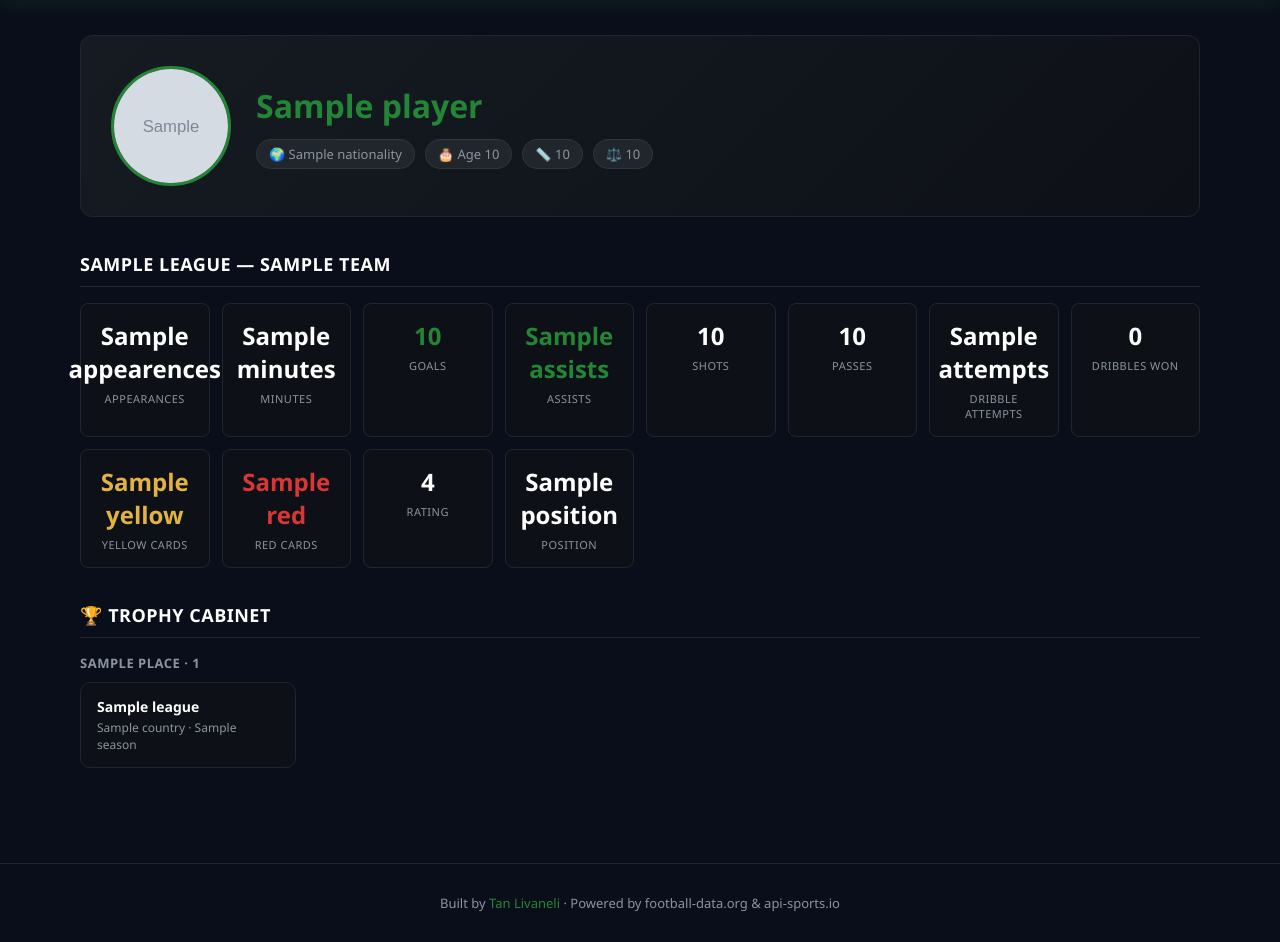
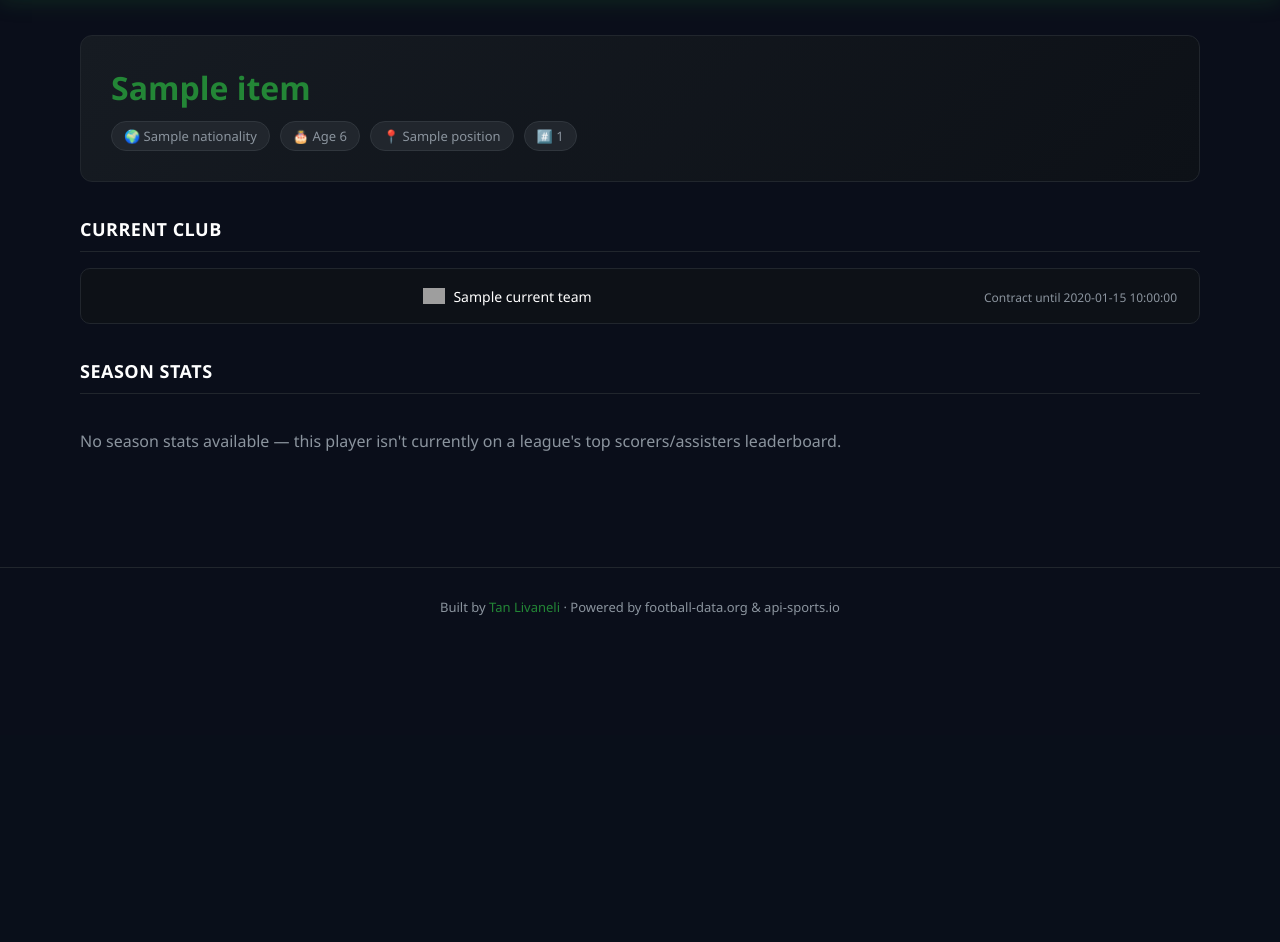
Before and after one commit to tanlivaneli/ScoutView, a Flask app: page /player/1 in a window 1280 px wide. Shown: the part 65-1007 px from the top of the page. After the commit the page ends 681 px from the top, so only its background shows below. Run offline with Flask 3, Linux system fonts and the light colour scheme; grey boxes marked "Sample" are stand-in pictures; a database or web service that is not in the repository returns one stand-in record (values such as "Sample title"); grey boxes are pictures that could not be loaded.

Commit message:
Remove API-Sports and rebuild player search on football-data.org
The API-Sports key got suspended after deploying publicly (its free
tier isn't meant for production traffic), breaking player search and
profiles. Rebuilds both entirely on football-data.org, which already
covers the rest of the app reliably: search now scans the squads
already fetched for team search, and profiles use the persons endpoint
plus a cross-reference against the scorers/assisters leaderboards for
season stats. Trade-off: no more detailed per-match stats or player
trophy histories, since football-data.org's free tier doesn't offer
that data.

Co-Authored-By: Claude Sonnet 5 <noreply@anthropic.com>

```diff
--- a/app.py
+++ b/app.py
@@ -1,7 +1,7 @@
 import os
 import time
 import unicodedata
-from itertools import groupby
+from datetime import date
 from flask import Flask, render_template, request, redirect, url_for
 import requests
 from dotenv import load_dotenv
@@ -14,10 +14,6 @@ API_KEY = os.environ["FOOTBALL_DATA_API_KEY"]
 BASE_URL = "https://api.football-data.org/v4"
 HEADERS = {"X-Auth-Token": API_KEY}
 
-RAPID_KEY = os.environ["API_SPORTS_KEY"]
-RAPID_HOST = "https://v3.football.api-sports.io"
-RAPID_HEADERS = {"x-apisports-key": RAPID_KEY}
-
 LEAGUES = {
     "PL": "Premier League",
     "BL1": "Bundesliga",
@@ -26,23 +22,6 @@ LEAGUES = {
     "FL1": "Ligue 1",
     "CL": "Champions League"
 }
-
-RAPID_LEAGUES = {
-    39: "Premier League",
-    78: "Bundesliga",
-    140: "La Liga",
-    135: "Serie A",
-    61: "Ligue 1",
-    2: "Champions League"
-}
-
-# Seasons in API-Sports are labeled by the year they start
-# (e.g. the 2025/26 season is "2025"). The free API-Sports plan
-# only has access to seasons 2022-2024, so this is capped at 2024
-# until the plan is upgraded — bumping it further will return
-# zero results with a "Free plans do not have access to this
-# season" error.
-CURRENT_SEASON = 2024
 
 # Simple in-memory cache so repeat page loads (e.g. two people checking the
 # same standings, or one person clicking back and forth) don't re-hit the
@@ -471,22 +450,25 @@ TEAM_NAME_STOPWORDS = {
 }
 
 
+def strip_accents(text):
+    return unicodedata.normalize("NFKD", text or "").encode("ascii", "ignore").decode()
+
+
 def significant_words(name):
     """Break a club name down to its meaningful words: strip accents,
     treat hyphens/periods as spaces, and drop common filler words/suffixes
-    (FC, CF, 'de', founding-year numbers, etc.) that the two APIs don't
-    always agree on including."""
-    stripped = unicodedata.normalize("NFKD", name or "").encode("ascii", "ignore").decode().lower()
-    stripped = stripped.replace("-", " ").replace(".", " ")
+    (FC, CF, 'de', founding-year numbers, etc.) that don't reliably tell
+    two differently-phrased versions of the same club name apart."""
+    stripped = strip_accents(name).lower().replace("-", " ").replace(".", " ")
     return {w for w in stripped.split() if w not in TEAM_NAME_STOPWORDS}
 
 
 def teams_match(name_a, name_b):
     """True if two club names likely refer to the same club, even when
-    phrased differently between football-data.org and API-Sports (e.g.
-    'Atletico Madrid' vs 'Club Atlético de Madrid', or 'Paris Saint-Germain
-    FC' vs 'Paris Saint Germain'). Matches if the smaller set of
-    significant words is fully contained in the larger one."""
+    phrased differently (e.g. 'Atletico Madrid' vs 'Club Atlético de
+    Madrid', or 'Paris Saint-Germain FC' vs 'Paris Saint Germain').
+    Matches if the smaller set of significant words is fully contained
+    in the larger one."""
     words_a, words_b = significant_words(name_a), significant_words(name_b)
     if not words_a or not words_b:
         return False
@@ -504,8 +486,7 @@ def get_team_honours(team_name):
     the name, while a shared city name tends to trail as a suffix."""
     if not team_name:
         return None
-    stripped = unicodedata.normalize("NFKD", team_name).encode("ascii", "ignore").decode()
-    normalized = stripped.lower()
+    normalized = strip_accents(team_name).lower()
 
     best_key, best_position = None, None
     for key, honours in TEAM_HONOURS.items():
@@ -722,150 +703,78 @@ def player_search():
     if not query:
         return render_template("home.html", leagues=LEAGUES)
 
-    # strip accents (API-Sports search doesn't reliably match accented
-    # characters, e.g. "Mbappé" vs "Mbappe")
-    ascii_query = unicodedata.normalize("NFKD", query).encode("ascii", "ignore").decode()
-    normalized_query = ascii_query.lower()
+    normalized_query = strip_accents(query).lower()
+    all_teams = get_all_teams()
 
-    # search by surname alone first — API-Sports seems to match this more
-    # reliably than a full "first last" search — and only fall back to
-    # the full name if that comes up completely empty
-    surname = ascii_query.split()[-1] if " " in ascii_query else ascii_query
-    search_terms = [surname]
-    if surname != ascii_query:
-        search_terms.append(ascii_query)
+    seen = set()
+    matches = []
+    for t in all_teams:
+        for p in t.get("squad", []):
+            if p["id"] in seen:
+                continue
+            if normalized_query in strip_accents(p["name"]).lower():
+                seen.add(p["id"])
+                matches.append({"player": p, "team": t})
 
-    best_by_player = {}
-    season = CURRENT_SEASON
-    api_limited = False
-    limit_message = ""
+    # if we know which club the link was clicked from, prefer that
+    # candidate — narrows down same-name collisions (rare, but possible
+    # for a common surname search)
+    if team_hint:
+        team_matches = [m for m in matches if teams_match(team_hint, m["team"]["name"])]
+        if team_matches:
+            matches = team_matches
 
-    for term in search_terms:
-        if best_by_player or api_limited:
-            break  # already found someone, or already hit a quota — stop calling the API
-        for league_id in RAPID_LEAGUES:
-            if api_limited:
-                break
-            url = f"{RAPID_HOST}/players?search={term}&league={league_id}&season={season}"
-            data = cached_get(url, RAPID_HEADERS, ttl_seconds=600)
-            errors = data.get("errors")
-            if isinstance(errors, dict):
-                if errors.get("rateLimit"):
-                    api_limited = True
-                    limit_message = "The player data API is temporarily rate-limited — wait a few seconds and try again."
-                    continue
-                if errors.get("requests"):
-                    api_limited = True
-                    limit_message = "The player data API's free daily request quota has been used up for today — try again after it resets (usually around midnight UTC)."
-                    continue
-            for item in data.get("response", []):
-                pid = item["player"]["id"]
-                stats = item.get("statistics") or [{}]
-                appearances = (stats[0].get("games") or {}).get("appearences") or 0
+    if len(matches) == 1:
+        return redirect(url_for("player_profile", player_id=matches[0]["player"]["id"]))
 
-                existing = best_by_player.get(pid)
-                existing_appearances = 0
-                if existing:
-                    existing_stats = existing.get("statistics") or [{}]
-                    existing_appearances = (existing_stats[0].get("games") or {}).get("appearences") or 0
+    return render_template("player_search.html", players=matches, query=query, leagues=LEAGUES)
 
-                # keep whichever league shows more actual game time — a stale,
-                # zero-appearance record from a former club shouldn't win over
-                # the club a player has actually featured for this season
-                if existing is None or appearances > existing_appearances:
-                    best_by_player[pid] = item
 
-    players = list(best_by_player.values())
-
-    def team_name_of(p):
-        stats = p.get("statistics") or [{}]
-        return (stats[0].get("team") or {}).get("name") or ""
-
-    # Check the team hint FIRST, against every candidate — not just ones
-    # whose full name matches exactly. This matters because API-Sports
-    # stores names abbreviated ("H. Kane"), while football-data.org (what
-    # Top Scorers/Assisters/Squad pages use) gives full names ("Harry
-    # Kane") — those will basically never match each other exactly. The
-    # team we already knew the player by, from wherever the link was
-    # clicked, is the more reliable signal.
-    if team_hint:
-        team_matches = [p for p in players if team_name_of(p) and teams_match(team_hint, team_name_of(p))]
-        if len(team_matches) == 1:
-            return redirect(url_for("player_profile", player_id=team_matches[0]["player"]["id"]))
-        if len(team_matches) > 1:
-            # more than one candidate at that same club (rare, but possible
-            # for a very common name) — narrow the list shown to just those,
-            # rather than showing every unrelated same-surname player too
-            players = team_matches
-
-    # no usable team hint (e.g. a manual homepage search), or the hint
-    # didn't narrow it down — fall back to an exact full-name match,
-    # which still works for players whose API-Sports name isn't abbreviated
-    exact_matches = [
-        p for p in players
-        if unicodedata.normalize("NFKD", p["player"]["name"]).encode("ascii", "ignore").decode().lower()
-        == normalized_query
-    ]
-    if len(exact_matches) == 1:
-        return redirect(url_for("player_profile", player_id=exact_matches[0]["player"]["id"]))
-
-    # otherwise, if the search resolved to exactly one player overall,
-    # skip the results list and go straight to their profile
-    if len(players) == 1:
-        return redirect(url_for("player_profile", player_id=players[0]["player"]["id"]))
-
-    return render_template("player_search.html", players=players, query=query, leagues=LEAGUES,
-                           api_limited=api_limited, limit_message=limit_message)
+def get_player_season_stats(player_id, current_team):
+    """football-data.org's free tier has no per-player season-stats
+    endpoint — the closest it offers is the top-scorers leaderboard per
+    competition. Cross-reference that against whichever of our 6 leagues
+    the player's current club competes in, so goals/assists are shown
+    for players who rank high enough to appear on it."""
+    if not current_team:
+        return None
+    for comp in current_team.get("runningCompetitions", []):
+        code = comp.get("code")
+        if code not in LEAGUES:
+            continue
+        url = f"{BASE_URL}/competitions/{code}/scorers?limit=100"
+        data = cached_get(url, HEADERS)
+        for item in data.get("scorers", []):
+            if item.get("player", {}).get("id") == player_id:
+                return {
+                    "competition": LEAGUES[code],
+                    "goals": item.get("goals") or 0,
+                    "assists": item.get("assists") or 0,
+                    "penalties": item.get("penalties") or 0,
+                    "played_matches": item.get("playedMatches") or 0,
+                }
+    return None
 
 
 @app.route("/player/<int:player_id>")
 def player_profile(player_id):
-    season = CURRENT_SEASON
-    url = f"{RAPID_HOST}/players?id={player_id}&season={season}"
-    data = cached_get(url, RAPID_HEADERS, ttl_seconds=600)
+    url = f"{BASE_URL}/persons/{player_id}"
+    data = cached_get(url, HEADERS, ttl_seconds=3600)
 
-    errors = data.get("errors")
-    if isinstance(errors, dict):
-        if errors.get("rateLimit"):
-            return render_template("home.html", leagues=LEAGUES,
-                                   api_message="The player data API is temporarily rate-limited — wait a few seconds and try again.")
-        if errors.get("requests"):
-            return render_template("home.html", leagues=LEAGUES,
-                                   api_message="The player data API's free daily request quota has been used up for today — try again after it resets (usually around midnight UTC).")
-
-    if not data.get("response"):
+    if not data.get("id"):
         return render_template("home.html", leagues=LEAGUES)
 
-    entry = data["response"][0]
-    player_data = entry["player"]
-    # reshape into the per-competition list the template expects
-    all_stats = [{"statistics": [comp]} for comp in entry.get("statistics", [])]
+    age = None
+    dob = data.get("dateOfBirth")
+    if dob:
+        birth = date.fromisoformat(dob[:10])
+        today = date.today()
+        age = today.year - birth.year - ((today.month, today.day) < (birth.month, birth.day))
 
-    trophies_url = f"{RAPID_HOST}/trophies?player={player_id}"
-    trophies_data = cached_get(trophies_url, RAPID_HEADERS, ttl_seconds=3600)  # trophies change rarely
-    trophies = trophies_data.get("response", [])
+    season_stats = get_player_season_stats(player_id, data.get("currentTeam"))
 
-    # the API sometimes returns the exact same trophy more than once
-    seen = set()
-    unique_trophies = []
-    for t in trophies:
-        key = (t.get("place"), t.get("league"), t.get("country"), t.get("season"))
-        if key not in seen:
-            seen.add(key)
-            unique_trophies.append(t)
-
-    # most recent season first within each group; trophies with no
-    # season on record sink to the bottom of their group
-    unique_trophies.sort(key=lambda t: t.get("season") or "", reverse=True)
-
-    # group into Winner / 2nd Place / 3rd Place etc, winners shown first
-    place_rank = {"Winner": 0, "2nd Place": 1, "Runner-up": 1, "3rd Place": 2}
-    unique_trophies.sort(key=lambda t: place_rank.get(t.get("place", ""), 3))
-    grouped_trophies = [(place, list(items)) for place, items in
-                         groupby(unique_trophies, key=lambda t: t.get("place") or "Other")]
-
-    return render_template("player_profile.html", player=player_data, stats=all_stats,
-                           grouped_trophies=grouped_trophies, leagues=LEAGUES)
+    return render_template("player_profile.html", player=data, age=age,
+                           season_stats=season_stats, leagues=LEAGUES)
 
 
 if __name__ == "__main__":
--- a/templates/player_profile.html
+++ b/templates/player_profile.html
@@ -3,102 +3,71 @@
 {% block content %}
 <div class="container">
     <div class="player-header">
-        {% if player.photo %}
-        <img src="{{ player.photo }}" alt="{{ player.name }}" class="player-header-photo">
-        {% endif %}
         <div class="player-header-info">
             <h2>{{ player.name }}</h2>
             <div class="team-meta">
                 {% if player.nationality %}
                 <span class="meta-tag">🌍 {{ player.nationality }}</span>
                 {% endif %}
-                {% if player.age %}
-                <span class="meta-tag">🎂 Age {{ player.age }}</span>
+                {% if age %}
+                <span class="meta-tag">🎂 Age {{ age }}</span>
                 {% endif %}
-                {% if player.height %}
-                <span class="meta-tag">📏 {{ player.height }}</span>
+                {% if player.position %}
+                <span class="meta-tag">📍 {{ player.position }}</span>
                 {% endif %}
-                {% if player.weight %}
-                <span class="meta-tag">⚖️ {{ player.weight }}</span>
+                {% if player.shirtNumber %}
+                <span class="meta-tag">#️⃣ {{ player.shirtNumber }}</span>
                 {% endif %}
             </div>
         </div>
     </div>
 
-    {% for item in stats %}
-    {% set s = item.statistics[0] %}
+    {% if player.currentTeam %}
     <div class="section">
-        <h3>{{ s.league.name }} — {{ s.team.name }}</h3>
+        <h3>Current Club</h3>
+        <div class="match-card">
+            <div class="match-teams">
+                <a href="/team/{{ player.currentTeam.id }}" class="team team-link home">
+                    {% if player.currentTeam.crest %}
+                    <img src="{{ player.currentTeam.crest }}" alt="" width="22">
+                    {% endif %}
+                    {{ player.currentTeam.name }}
+                </a>
+            </div>
+            {% if player.currentTeam.contract and player.currentTeam.contract.until %}
+            <div class="match-status">
+                <span style="color:var(--text-secondary); font-size:12px;">Contract until {{ player.currentTeam.contract.until }}</span>
+            </div>
+            {% endif %}
+        </div>
+    </div>
+    {% endif %}
+
+    <div class="section">
+        <h3>Season Stats</h3>
+        {% if season_stats %}
         <div class="stats-cards">
             <div class="stat-box">
-                <span class="stat-number">{{ s.games.appearences or 0 }}</span>
-                <span class="stat-label">Appearances</span>
-            </div>
-            <div class="stat-box">
-                <span class="stat-number">{{ s.games.minutes or 0 }}</span>
-                <span class="stat-label">Minutes</span>
-            </div>
-            <div class="stat-box">
-                <span class="stat-number" style="color:#238636;">{{ s.goals.total or 0 }}</span>
+                <span class="stat-number" style="color:#238636;">{{ season_stats.goals }}</span>
                 <span class="stat-label">Goals</span>
             </div>
             <div class="stat-box">
-                <span class="stat-number" style="color:#238636;">{{ s.goals.assists or 0 }}</span>
+                <span class="stat-number" style="color:#238636;">{{ season_stats.assists }}</span>
                 <span class="stat-label">Assists</span>
             </div>
             <div class="stat-box">
-                <span class="stat-number">{{ s.shots.total or 0 }}</span>
-                <span class="stat-label">Shots</span>
+                <span class="stat-number">{{ season_stats.penalties }}</span>
+                <span class="stat-label">Penalties</span>
             </div>
             <div class="stat-box">
-                <span class="stat-number">{{ s.passes.total or 0 }}</span>
-                <span class="stat-label">Passes</span>
-            </div>
-            <div class="stat-box">
-                <span class="stat-number">{{ s.dribbles.attempts or 0 }}</span>
-                <span class="stat-label">Dribble Attempts</span>
-            </div>
-            <div class="stat-box">
-                <span class="stat-number">{{ s.dribbles.success or 0 }}</span>
-                <span class="stat-label">Dribbles Won</span>
-            </div>
-            <div class="stat-box">
-                <span class="stat-number" style="color:#e3b341;">{{ s.cards.yellow or 0 }}</span>
-                <span class="stat-label">Yellow Cards</span>
-            </div>
-            <div class="stat-box">
-                <span class="stat-number" style="color:#da3633;">{{ s.cards.red or 0 }}</span>
-                <span class="stat-label">Red Cards</span>
-            </div>
-            <div class="stat-box">
-                <span class="stat-number">{{ s.games.rating[:4] if s.games.rating else 'N/A' }}</span>
-                <span class="stat-label">Rating</span>
-            </div>
-            <div class="stat-box">
-                <span class="stat-number">{{ s.games.position or 'N/A' }}</span>
-                <span class="stat-label">Position</span>
+                <span class="stat-number">{{ season_stats.played_matches }}</span>
+                <span class="stat-label">Matches Played</span>
             </div>
         </div>
+        <p style="color: var(--text-secondary); font-size:12px; margin-top:10px;">{{ season_stats.competition }} — via top scorers/assisters leaderboard</p>
+        {% else %}
+        <p style="color: var(--text-secondary); padding: 20px 0;">No season stats available — this player isn't currently on a league's top scorers/assisters leaderboard.</p>
+        {% endif %}
     </div>
-    {% endfor %}
-
-    {% if grouped_trophies %}
-    <div class="section">
-        <h3>🏆 Trophy Cabinet</h3>
-        {% for place, items in grouped_trophies %}
-        <div class="trophy-group">
-            <h4 class="trophy-group-title trophy-group-{{ place|replace(' ', '-')|lower }}">{{ place }} · {{ items|length }}</h4>
-            <div class="trophy-grid">
-                {% for t in items %}
-                <div class="trophy-card {% if place == 'Winner' %}trophy-winner{% endif %}">
-                    <strong>{{ t.league }}</strong>
-                    <span class="trophy-meta">{{ t.country }}{% if t.season %} · {{ t.season }}{% endif %}</span>
-                </div>
-                {% endfor %}
-            </div>
-        </div>
-        {% endfor %}
-    </div>
-    {% endif %}
 </div>
 {% endblock %}
```
Also changed, not shown: CLAUDE.md (added, +48 -0 lines), templates/player_search.html (+2 -12 lines), README.md, 2 other files.
